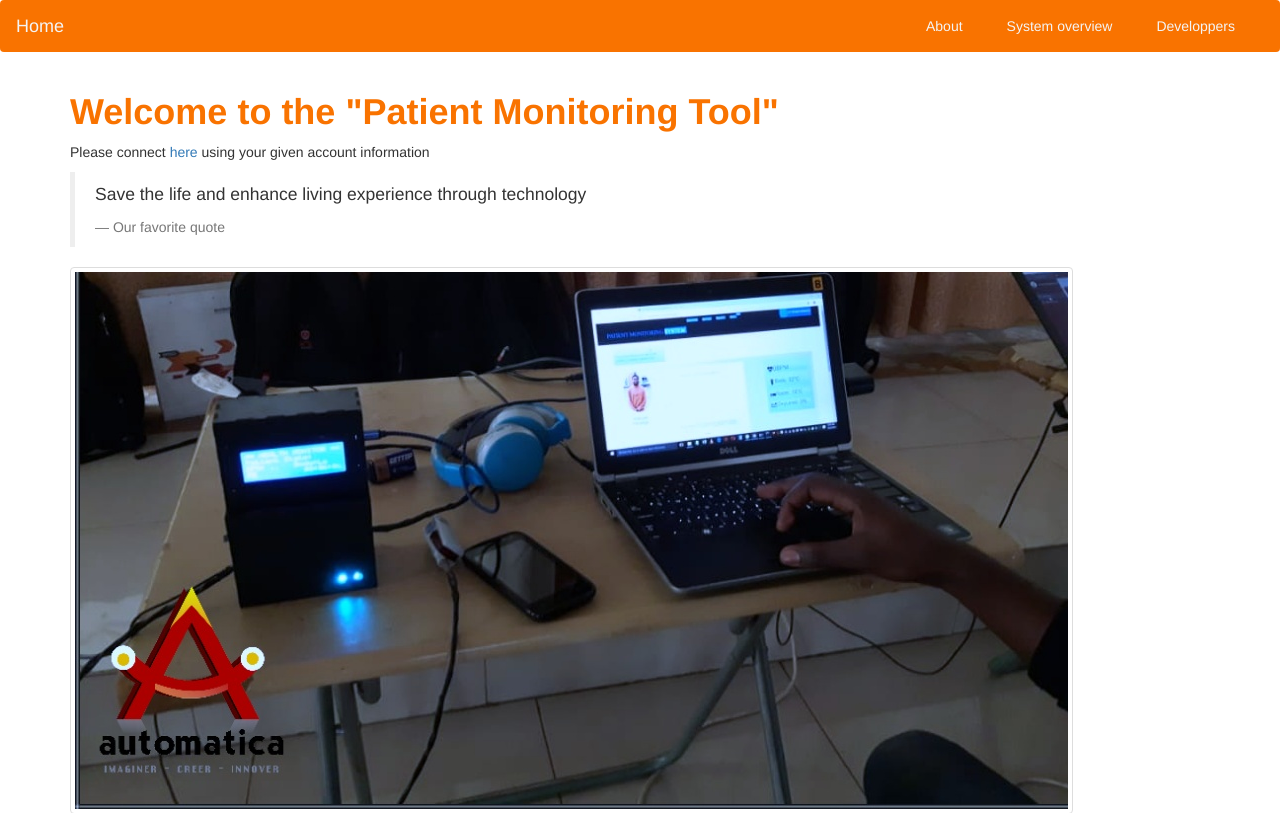
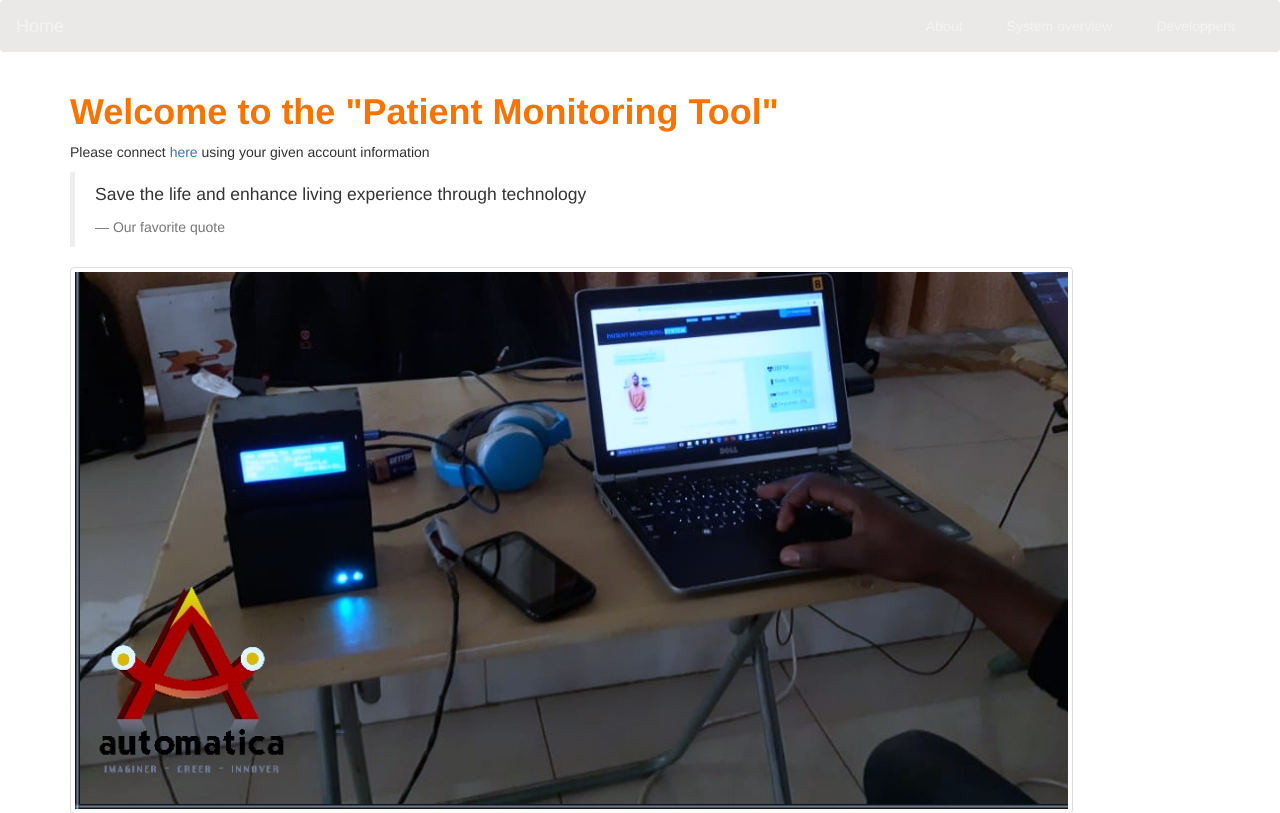
Before and after one commit to ElvisAns/smarthealthcare, a PHP site: page /systeme_overview.php in a window 1280 px wide. Shown: the top 813 px of the page. Run offline with PHP 8.4, Linux system fonts and the light colour scheme.

Commit message:
Refactor the app

```diff
--- a/css/theme.css
+++ b/css/theme.css
@@ -1,6 +1,6 @@
 
 .navbar{
-background: #F97300;
+background: #eae9e8;
 }
 
 .nav-link , .navbar-brand, a.footer-copyright{
--- a/js/theme.js
+++ b/js/theme.js
@@ -1 +1 @@
-$(document).ready(function(){ $ ('.header').height($(windiow).height());})
+$(document).ready(function(){ $ ('.header').height($(window).height());})
```
Also changed, not shown: index.php (+6 -9 lines), ehealth.png (added), ehealth3.png (added), ehealthfull.png (added), logo.png (added), logoautomatica.png (added), logofullautomatica.png (added).
